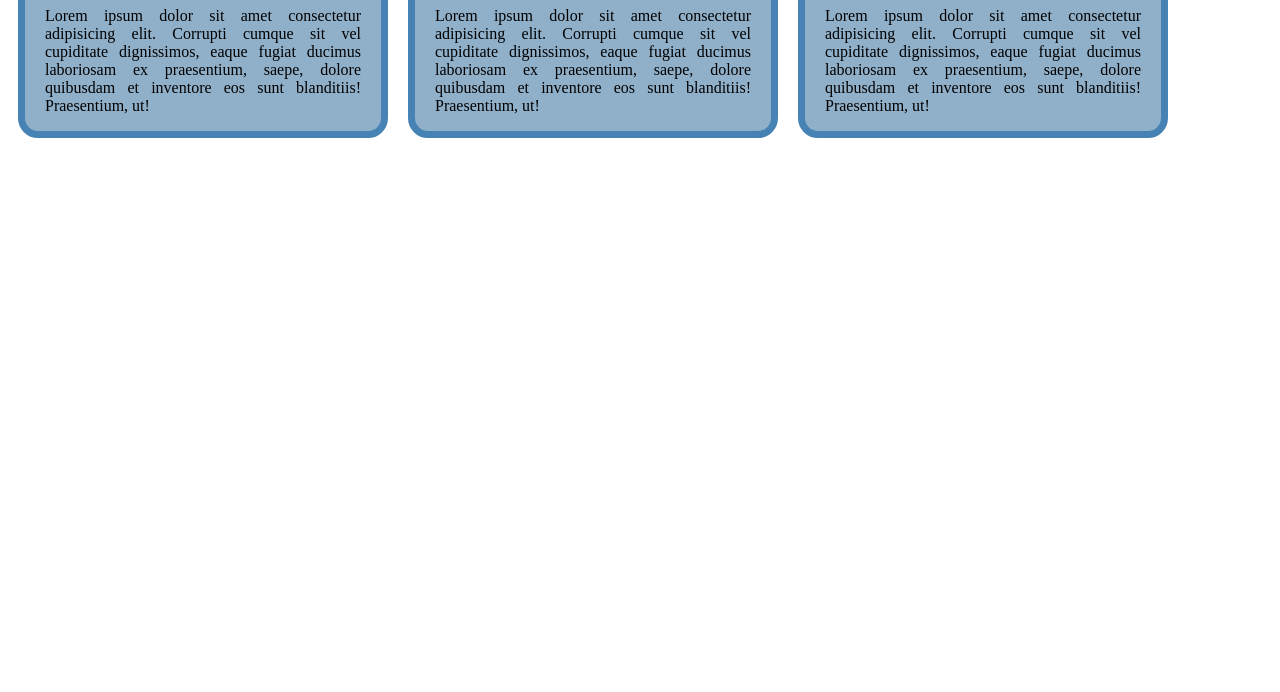
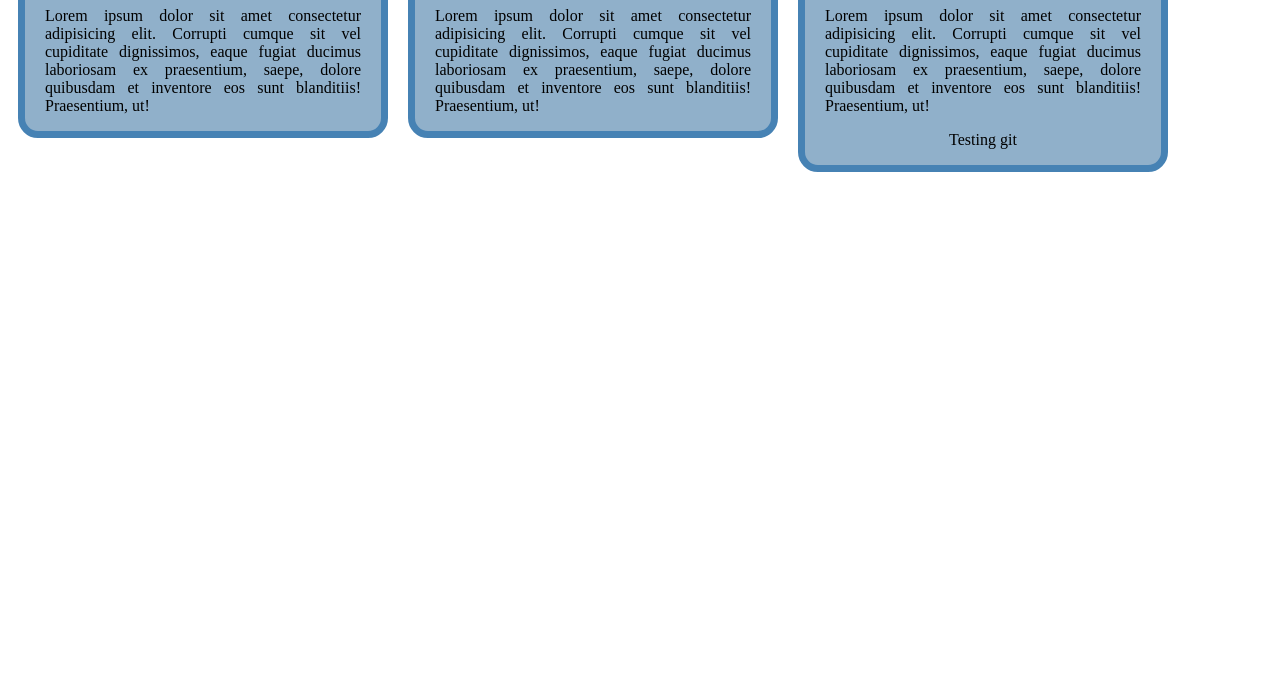
Before and after one commit to nezha619/First-Website, a plain HTML site: page index.html in a window 1280 px wide. Shown: the part 108-800 px from the top of the page. Drawn offline with Linux system fonts and the light colour scheme.

Commit message:
learned github

```diff
--- a/index.html
+++ b/index.html
@@ -34,6 +34,7 @@
           praesentium, saepe, dolore quibusdam et inventore eos sunt blanditiis!
           Praesentium, ut!
         </p>
+        <p>Testing git</p>
       </div>
   </body>
 </html>
```
